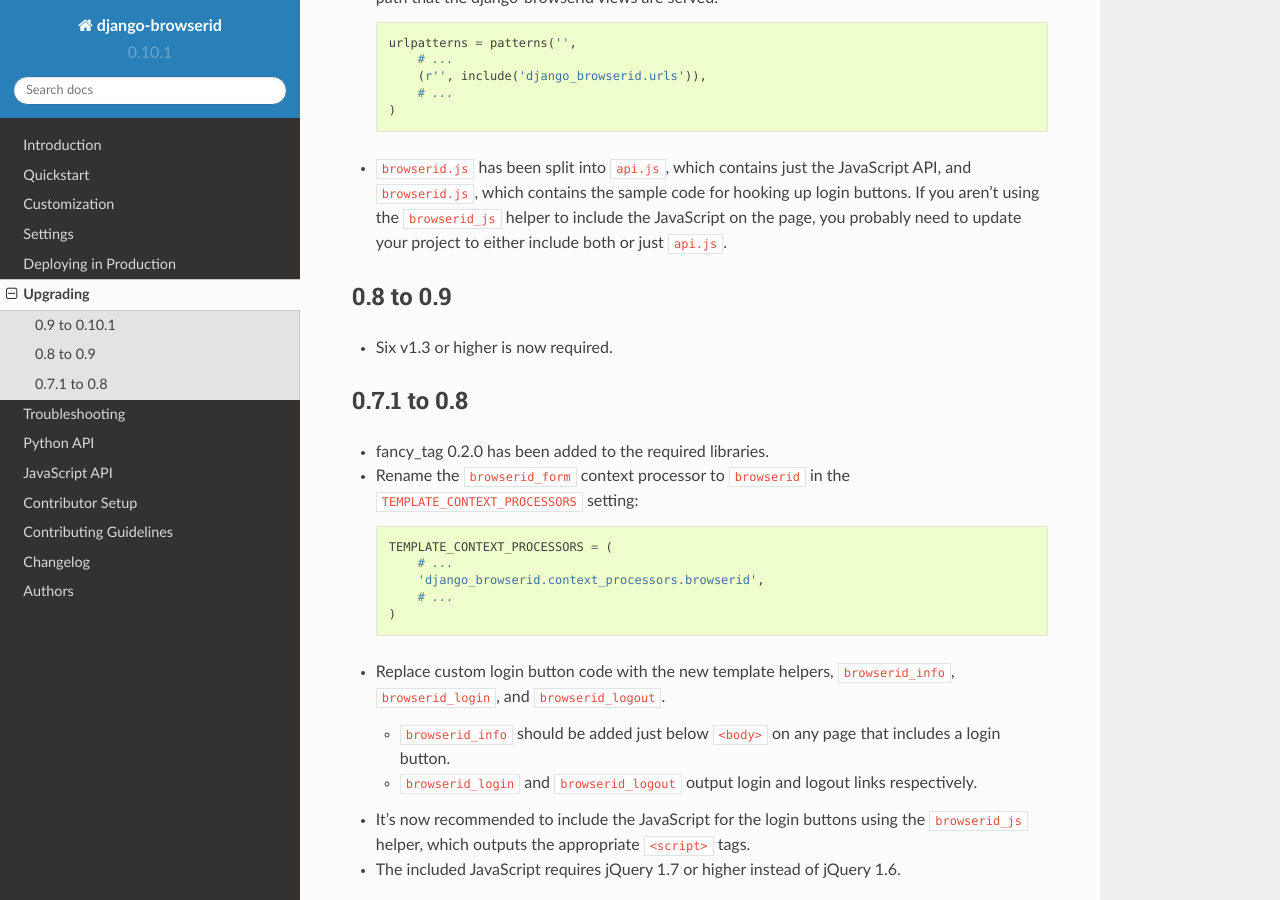
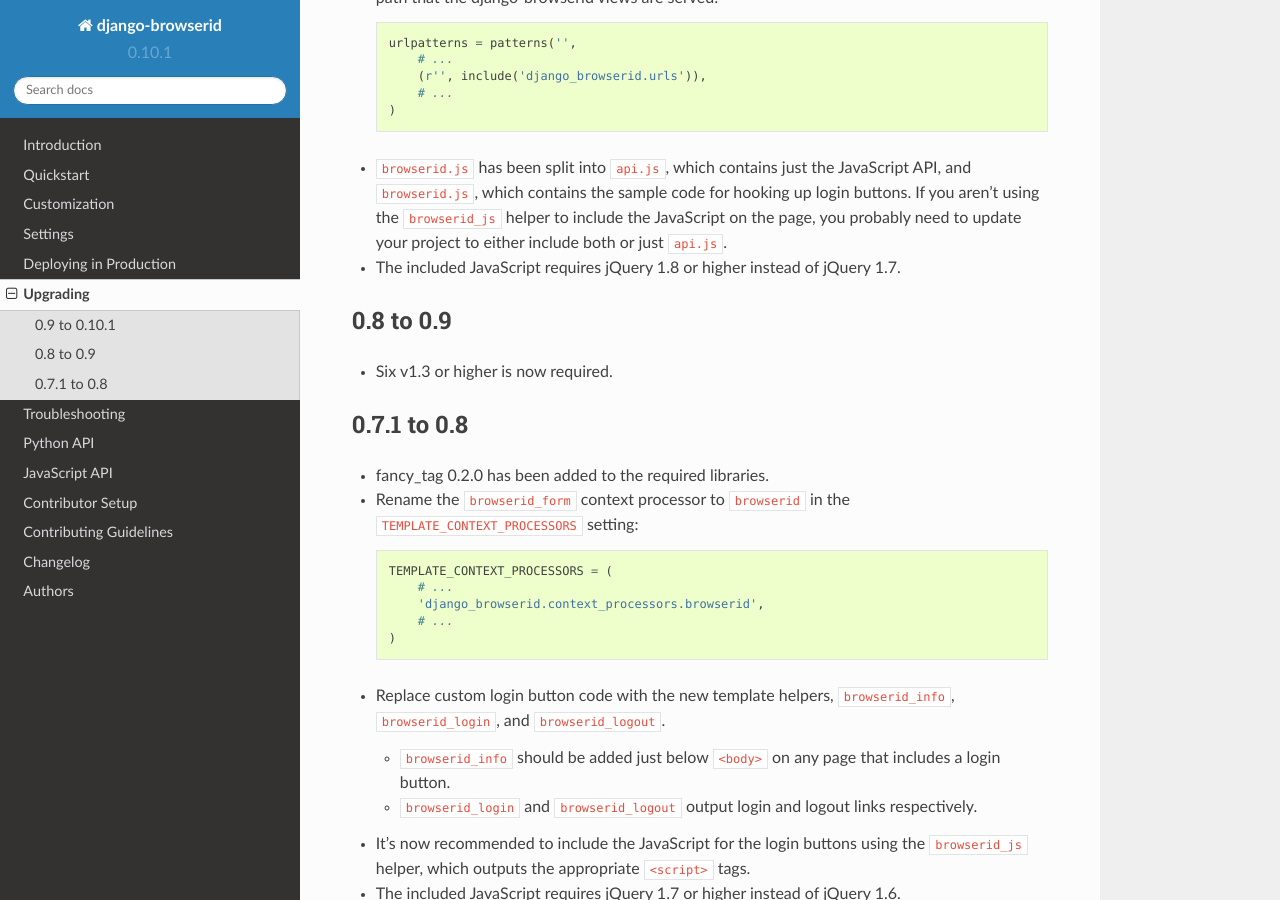
Before and after one commit to mozilla/django-browserid, a Sphinx documentation site: the page built from docs/user/upgrading.rst, in a window 1280 px wide and 900 px high, scrolled down 613 px. Built offline with Sphinx 7.4.7 and the Read the Docs theme 2.0.0, drawn with Linux system fonts in a browser that asks for light colours.

Commit message:
[docs] Add JQuery 1.8 requirement to quickstart and upgrade notes. Fixes #242

```diff
--- a/docs/user/quickstart.rst
+++ b/docs/user/quickstart.rst
@@ -74,7 +74,7 @@ templates, along with the CSS and JS files necessary to make it work:
       </body>
     </html>
 
-.. note:: ``api.js`` and ``browserid.js`` require `jQuery`_ 1.7 or higher.
+.. note:: ``api.js`` and ``browserid.js`` require `jQuery`_ 1.8 or higher.
 
 .. note:: The ``browserid_info`` tag is required on any page that users can log
    in from. It's recommended to put it just below the ``<body>`` tag.
--- a/docs/user/upgrading.rst
+++ b/docs/user/upgrading.rst
@@ -40,6 +40,8 @@ your site up to the latest and greatest!
   include the JavaScript on the page, you probably need to update your project
   to either include both or just ``api.js``.
 
+- The included JavaScript requires jQuery 1.8 or higher instead of jQuery 1.7.
+
 
 0.8 to 0.9
 ----------
```
